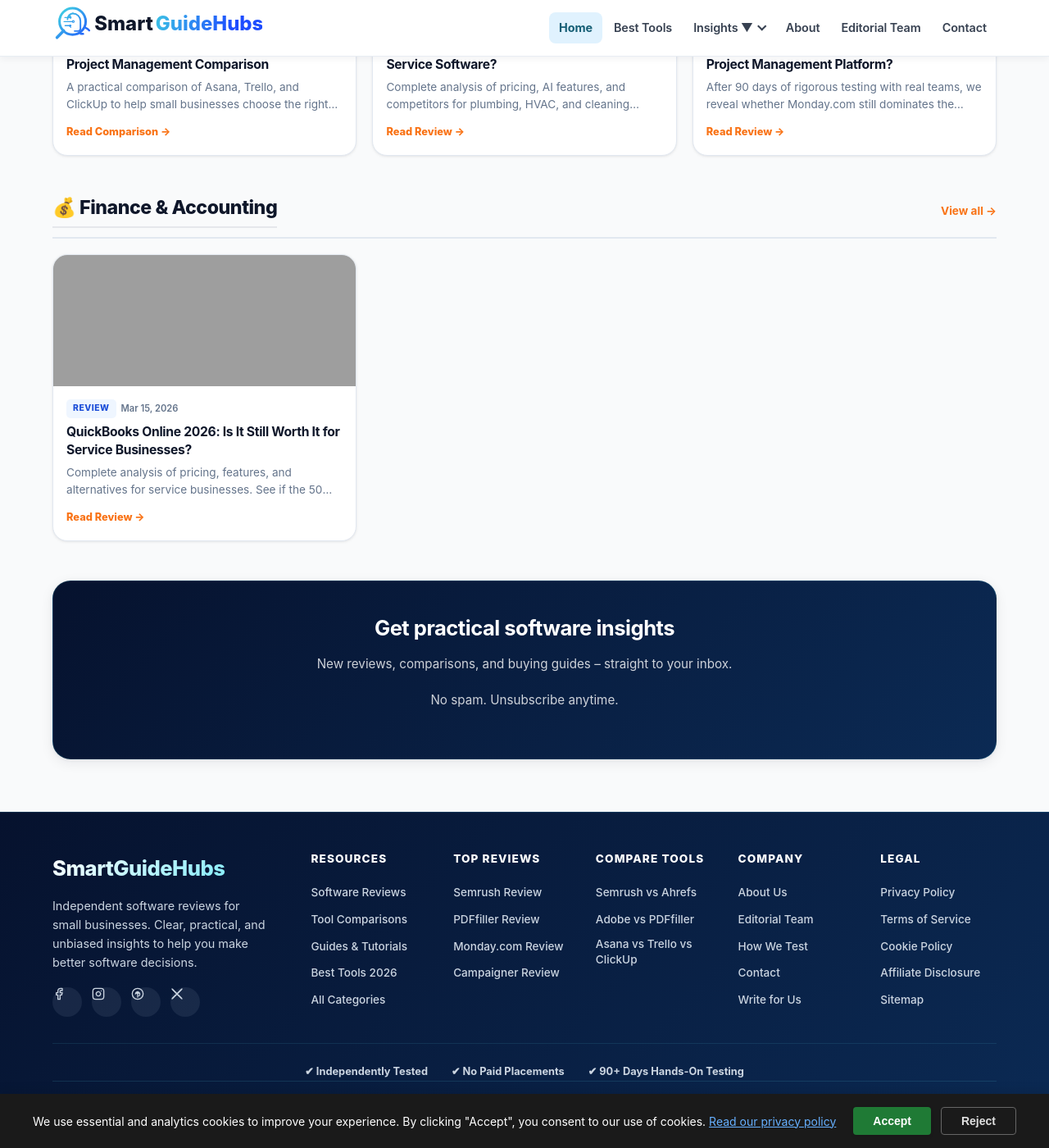
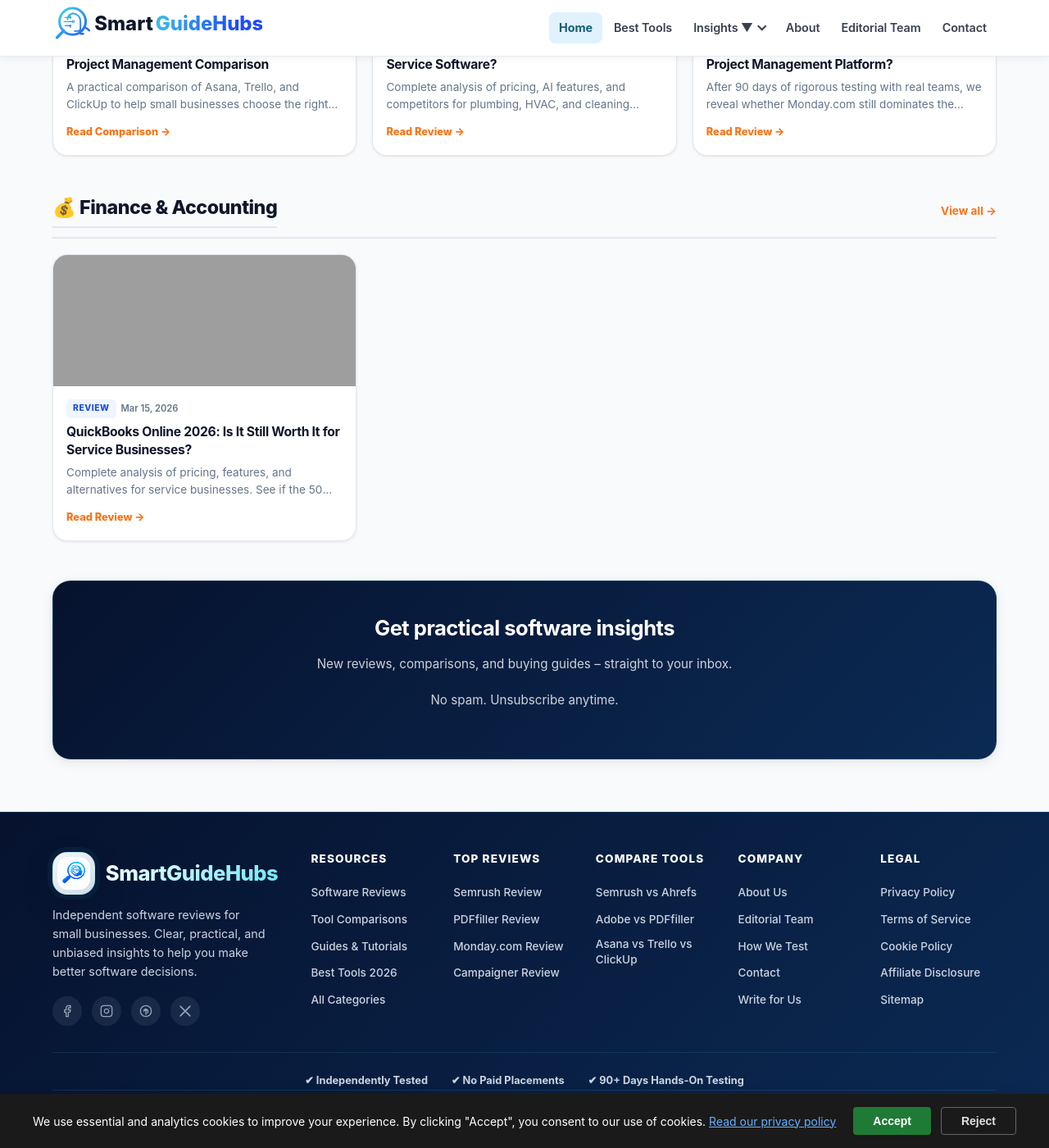
Before and after one commit to Yanniga01/gilliansperkin.github.io, a Jekyll site: the page built from index.md, in a window 1280 px wide and 1400 px high, scrolled down 2769 px. Shown: the whole window at 82% size. Built offline with Jekyll 4.4.1, drawn with Linux system fonts in a browser that asks for light colours; grey boxes are pictures that could not be loaded.

Commit message:
Add logo icon to footer branding

```diff
--- a/_includes/footer.html
+++ b/_includes/footer.html
@@ -6,7 +6,12 @@
 
       <!-- Brand Column -->
       <div class="footer-col footer-col-brand">
-        <div class="footer-brand-name">SmartGuideHubs</div>
+        <a href="/" class="footer-brand" aria-label="SmartGuideHubs home">
+          <span class="footer-logo-mark" aria-hidden="true">
+            <img src="/assets/branding/logo-icon.png" alt="" loading="lazy" decoding="async">
+          </span>
+          <span class="footer-brand-name">SmartGuideHubs</span>
+        </a>
         <p class="footer-description">
           Independent software reviews for small businesses. Clear, practical, and unbiased insights to help you make better software decisions.
         </p>
@@ -150,15 +155,52 @@
   padding-right: 1rem;
 }
 
+.footer-brand {
+  display: inline-flex;
+  align-items: center;
+  gap: 0.8rem;
+  margin-bottom: 0.8rem;
+  text-decoration: none;
+}
+
+.footer-logo-mark {
+  display: inline-flex;
+  align-items: center;
+  justify-content: center;
+  flex: 0 0 auto;
+  width: 52px;
+  height: 52px;
+  padding: 0.32rem;
+  border: 1px solid rgba(103, 232, 249, 0.24);
+  border-radius: 18px;
+  background: linear-gradient(145deg, rgba(255, 255, 255, 0.96), rgba(226, 246, 255, 0.9));
+  box-shadow: 0 14px 34px rgba(6, 18, 46, 0.32), 0 0 0 6px rgba(34, 211, 238, 0.06);
+  overflow: hidden;
+  transition: border-color 0.2s ease, box-shadow 0.2s ease, transform 0.2s ease;
+}
+
+.footer-logo-mark img {
+  display: block;
+  width: 100%;
+  height: 100%;
+  object-fit: contain;
+  border-radius: 13px;
+}
+
 .footer-brand-name {
   font-size: 1.6rem;
   font-weight: 800;
-  margin-bottom: 0.8rem;
   background: linear-gradient(135deg, #ffffff, #67e8f9);
   -webkit-background-clip: text;
   -webkit-text-fill-color: transparent;
   background-clip: text;
   letter-spacing: -0.02em;
+}
+
+.footer-brand:hover .footer-logo-mark {
+  border-color: rgba(103, 232, 249, 0.45);
+  box-shadow: 0 16px 38px rgba(6, 18, 46, 0.36), 0 0 0 6px rgba(34, 211, 238, 0.1);
+  transform: translateY(-1px);
 }
 
 .footer-description {
@@ -224,7 +266,7 @@
   line-height: 1.45;
 }
 
-.footer-col a {
+.footer-col a:not(.footer-brand):not(.social-icon) {
   color: #cbd5e1;
   text-decoration: none;
   font-size: 0.85rem;
@@ -233,7 +275,7 @@
   display: inline-block;
 }
 
-.footer-col a:hover {
+.footer-col a:not(.footer-brand):not(.social-icon):hover {
   color: #67e8f9;
 }
 
@@ -298,8 +340,8 @@
     justify-content: center;
   }
 
-  .footer-brand-name {
-    text-align: center;
+  .footer-brand {
+    justify-content: center;
   }
 }
 
@@ -312,6 +354,12 @@
 
   .footer-col-brand {
     grid-column: span 2;
+  }
+
+  .footer-logo-mark {
+    width: 48px;
+    height: 48px;
+    border-radius: 16px;
   }
 
   .footer-brand-name {
@@ -328,7 +376,7 @@
     margin-bottom: 1rem;
   }
 
-  .footer-col a {
+  .footer-col a:not(.footer-brand):not(.social-icon) {
     font-size: 0.8rem;
   }
 }
@@ -353,6 +401,16 @@
     grid-column: span 1;
   }
 
+  .footer-brand {
+    flex-direction: column;
+    gap: 0.6rem;
+  }
+
+  .footer-logo-mark {
+    width: 58px;
+    height: 58px;
+  }
+
   .footer-brand-name {
     font-size: 1.4rem;
   }
@@ -372,7 +430,7 @@
     margin-bottom: 0.8rem;
   }
 
-  .footer-col a {
+  .footer-col a:not(.footer-brand):not(.social-icon) {
     font-size: 0.85rem;
   }
 
```
Also changed, not shown: other parts of _includes/footer.html (+1 -1 lines).
